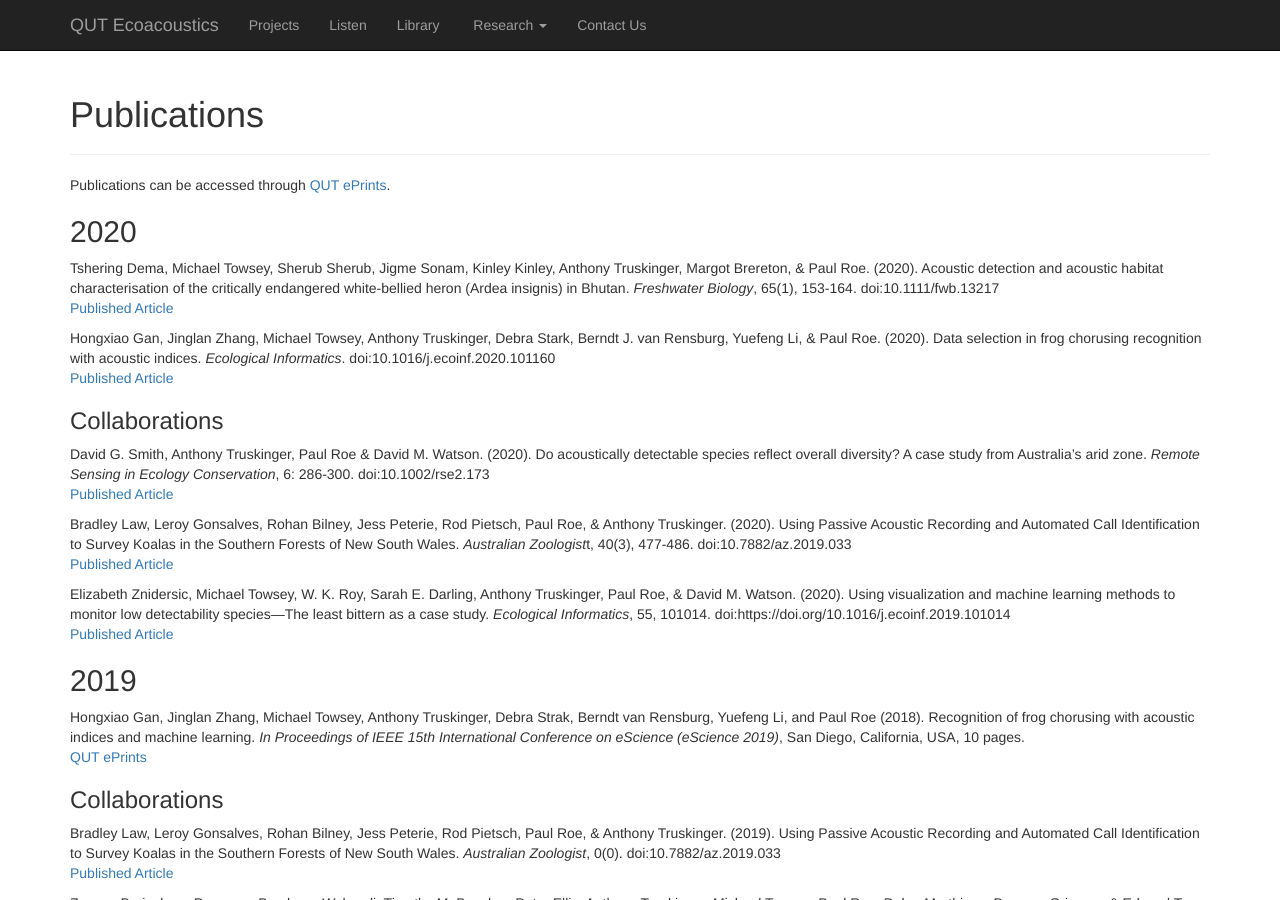
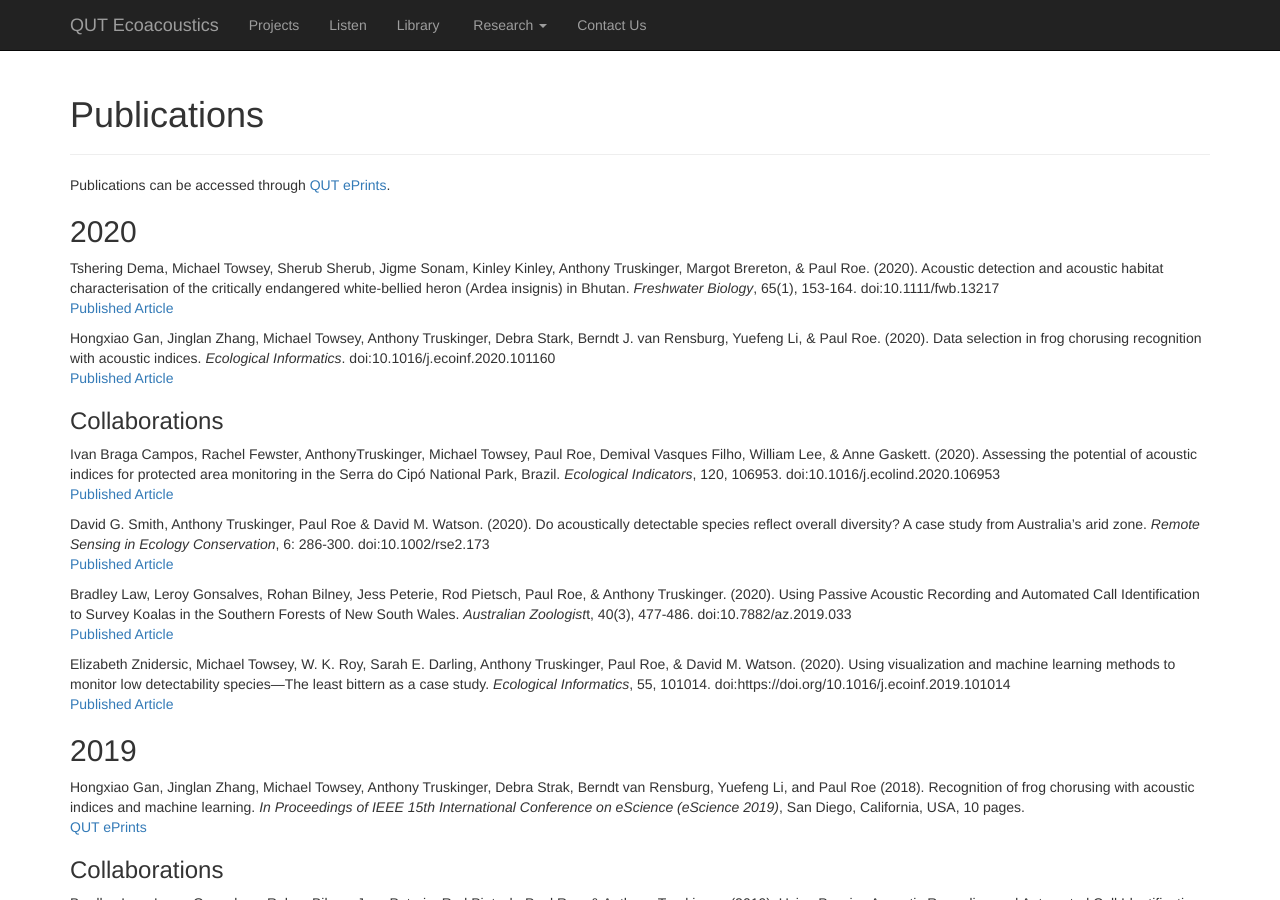
Before and after one commit to QutEcoacoustics/research-blog, a Jekyll site: the page built from publications/publications.html, in a window 1280 px wide and 900 px high. Built offline with Jekyll 4.4.1, drawn with Linux system fonts in a browser that asks for light colours; nearby versions of some CDN libraries.

Commit message:
Update publications.html

```diff
--- a/publications/publications.html
+++ b/publications/publications.html
@@ -20,16 +20,22 @@ title: Ecosounds | Publications
         <br/>
 	    <a href="https://doi.org/10.1111/fwb.13217">Published Article</a>
     </p>
-	<p>
-       Hongxiao Gan, Jinglan Zhang, Michael Towsey, Anthony Truskinger, Debra Stark, Berndt J. van Rensburg, Yuefeng Li, & Paul Roe. (2020).
-         Data selection in frog chorusing recognition with acoustic indices.
+    <p>
+        Hongxiao Gan, Jinglan Zhang, Michael Towsey, Anthony Truskinger, Debra Stark, Berndt J. van Rensburg, Yuefeng Li, & Paul Roe. (2020).
+        Data selection in frog chorusing recognition with acoustic indices.
         <i>Ecological Informatics</i>. doi:10.1016/j.ecoinf.2020.101160
         <br/>
-	    <a href="https://doi.org/10.1016/j.ecoinf.2020.101160">Published Article</a>
+        <a href="https://doi.org/10.1016/j.ecoinf.2020.101160">Published Article</a>
     </p>
 
     <h3>Collaborations</h3>
-
+    <p>
+        Ivan Braga Campos, Rachel Fewster, AnthonyTruskinger, Michael Towsey, Paul Roe, Demival Vasques Filho, William Lee, & Anne Gaskett. (2020).
+        Assessing the potential of acoustic indices for protected area monitoring in the Serra do Cipó National Park, Brazil.
+        <i>Ecological Indicators</i>, 120, 106953. doi:10.1016/j.ecolind.2020.106953
+        <br/>
+        <a href="https://doi.org/10.1016/j.ecolind.2020.106953">Published Article</a>
+    </p>
     <p>
         David G. Smith, Anthony Truskinger, Paul Roe & David M. Watson. (2020).
         Do acoustically detectable species reflect overall diversity? A case study from Australia’s arid zone.
```
